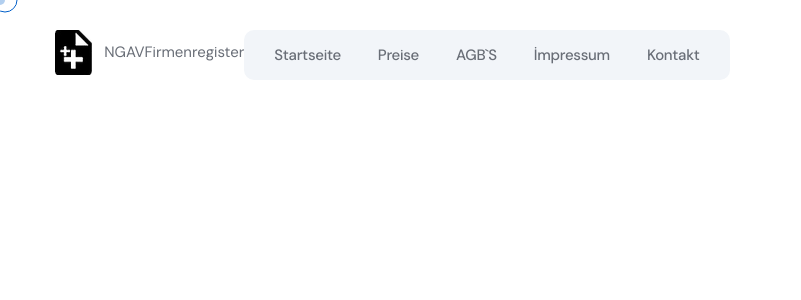
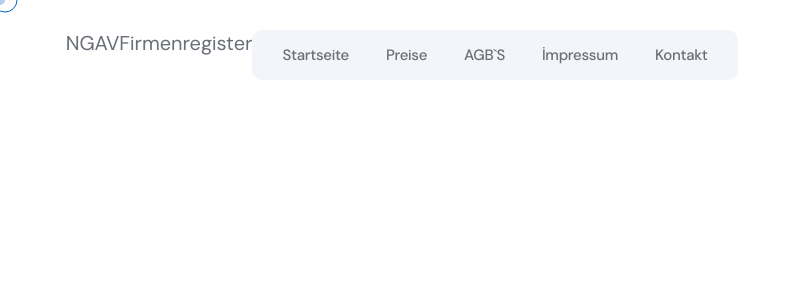
Before and after one commit to ertekindevops/acsadsagarasdsagsdfsddasd, a PHP site: page /ust.php in a window 1280 px wide. Shown: the top 300 px of the page, without its empty margins (0-801 px from the left). Run offline with PHP 8.4, Linux system fonts and the light colour scheme; data that the repository does not hold is empty; some libraries are stand-ins or nearby versions.

Commit message:
telefon gitti asdsadsad sadsadsadasd asd sadsadsa das d as dsad asdsa das dsadas d sad sad sad as dsad

```diff
--- a/ust.php
+++ b/ust.php
@@ -56,7 +56,7 @@ $sites  = $vt->query("select * from siteayar")->fetchAll(PDO::FETCH_ASSOC); fore
             <div class="container">
                 <div class="main-menu__wrapper-inner clearfix">
                     <div class="main-menu__left">
-                        <a href="index"><img src="logo_ngav.webp"> <font style="font-size:15px;">&nbsp; NGAVFirmenregister</font></a> </div>
+                        <a href="index"> <font style="font-size:20px;">&nbsp; NGAVFirmenregister</font></a> </div>
                         <div class="main-menu__main-menu-box">
                             <div class="main-menu__main-menu-box-inner">
                                 <a href="index" class="mobile-nav__toggler"><i class="fa fa-bars"></i></a>
```
